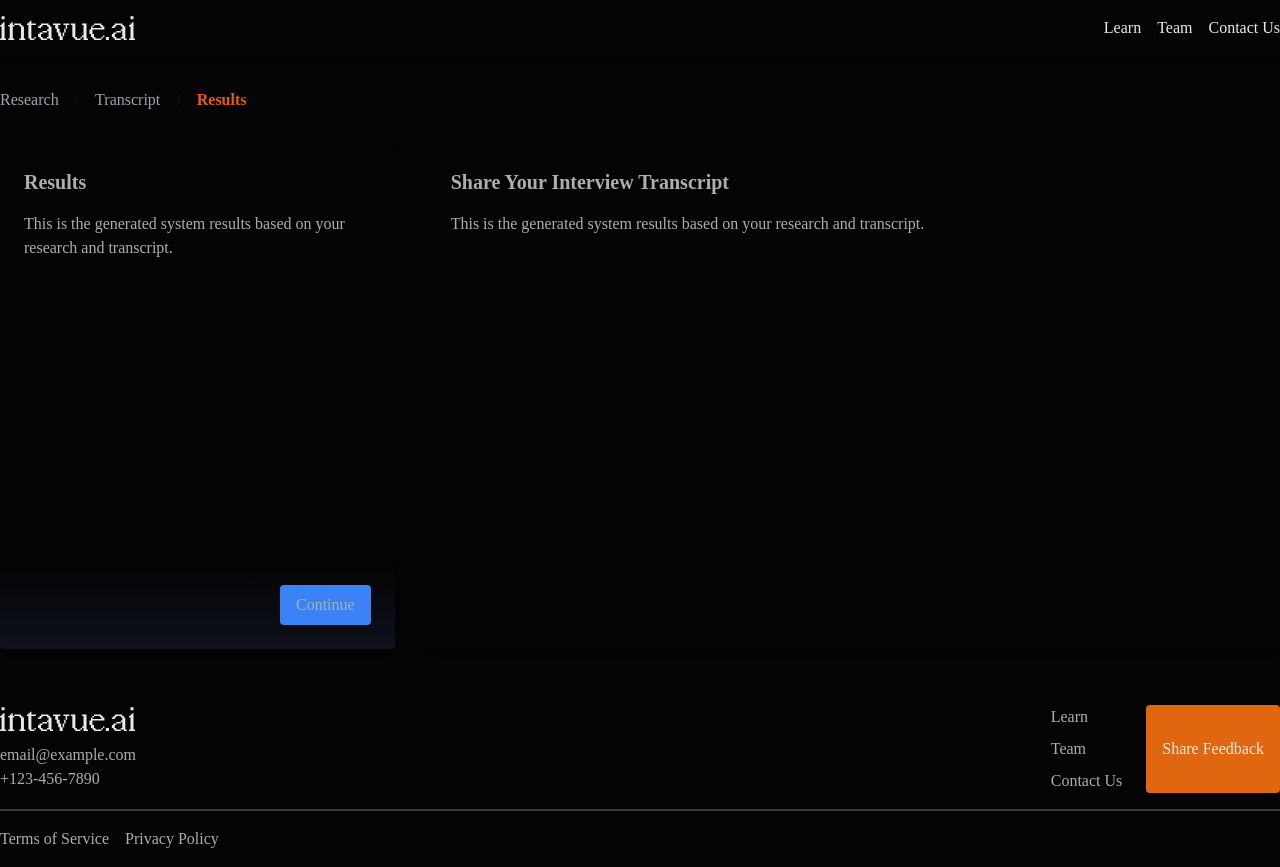
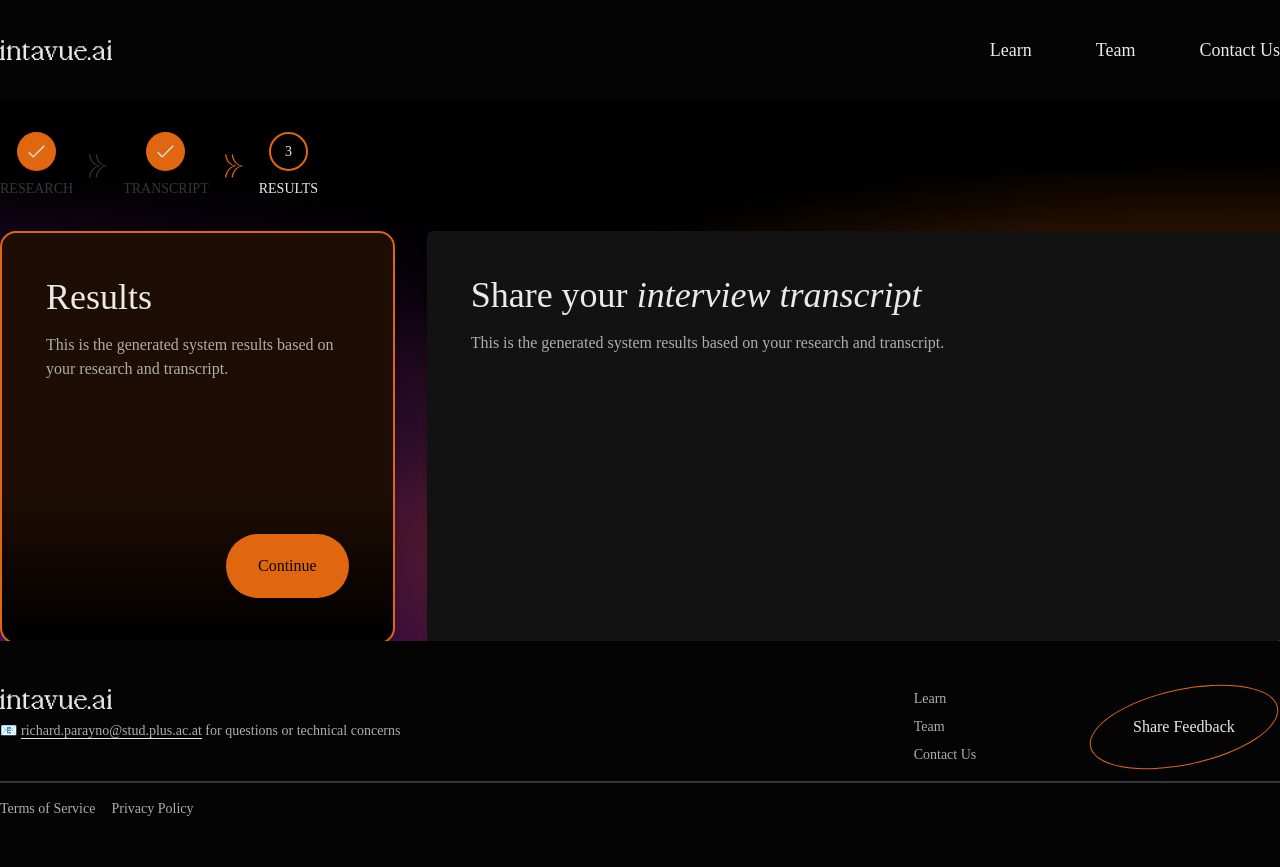
Before and after one commit to richard-parayno/ux-llm, a Flask app: page /new-home/step3 in a window 1280 px wide. Run offline with Flask 3, Linux system fonts and the light colour scheme; some web fonts are replaced.

```diff
--- a/static/dist/css/style.css
+++ b/static/dist/css/style.css
@@ -588,9 +584,9 @@ video {
   z-index: 10;
 }
 
-.mx-6 {
-  margin-left: 1.5rem;
-  margin-right: 1.5rem;
+.mx-11 {
+  margin-left: 2.75rem;
+  margin-right: 2.75rem;
 }
 
 .mx-auto {
@@ -643,20 +652,48 @@ video {
   margin-top: 2.25rem;
 }
 
-.mr-2 {
-  margin-right: 0.5rem;
+.ml-3 {
+  margin-left: 0.75rem;
 }
 
-.mb-7 {
-  margin-bottom: 1.75rem;
+.ml-8 {
+  margin-left: 2rem;
+}
+
+.ml-12 {
+  margin-left: 3rem;
+}
+
+.ml-4 {
+  margin-left: 1rem;
+}
+
+.ml-11 {
+  margin-left: 2.75rem;
+}
+
+.mt-1 {
+  margin-top: 0.25rem;
+}
+
+.ml-6 {
+  margin-left: 1.5rem;
 }
 
 .block {
   display: block;
 }
 
+.inline-block {
+  display: inline-block;
+}
+
 .flex {
   display: flex;
+}
+
+.inline-flex {
+  display: inline-flex;
 }
 
 .h-12 {
@@ -671,8 +708,8 @@ video {
   height: 10rem;
 }
 
-.h-\[calc\(100vh-200px\)\] {
-  height: calc(100vh - 200px);
+.h-6 {
+  height: 1.5rem;
 }
 
 .h-full {
@@ -683,12 +720,24 @@ video {
   height: 100vh;
 }
 
-.h-6 {
-  height: 1.5rem;
+.h-10 {
+  height: 2.5rem;
 }
 
-.h-auto {
-  height: auto;
+.h-5 {
+  height: 1.25rem;
+}
+
+.h-3 {
+  height: 0.75rem;
+}
+
+.h-4 {
+  height: 1rem;
+}
+
+.h-\[39px\] {
+  height: 39px;
 }
 
 .max-h-\[80\%\] {
@@ -727,6 +776,18 @@ video {
   width: 100%;
 }
 
+.w-40 {
+  width: 10rem;
+}
+
+.w-12 {
+  width: 3rem;
+}
+
+.w-\[39px\] {
+  width: 39px;
+}
+
 .flex-1 {
   flex: 1 1 0%;
 }
@@ -739,8 +800,18 @@ video {
   flex-grow: 1;
 }
 
-.grow {
-  flex-grow: 1;
+.-rotate-12 {
+  --tw-rotate: -12deg;
+  transform: translate(var(--tw-translate-x), var(--tw-translate-y)) rotate(var(--tw-rotate)) skewX(var(--tw-skew-x)) skewY(var(--tw-skew-y)) scaleX(var(--tw-scale-x)) scaleY(var(--tw-scale-y));
+}
+
+.rotate-12 {
+  --tw-rotate: 12deg;
+  transform: translate(var(--tw-translate-x), var(--tw-translate-y)) rotate(var(--tw-rotate)) skewX(var(--tw-skew-x)) skewY(var(--tw-skew-y)) scaleX(var(--tw-scale-x)) scaleY(var(--tw-scale-y));
+}
+
+.transform {
+  transform: translate(var(--tw-translate-x), var(--tw-translate-y)) rotate(var(--tw-rotate)) skewX(var(--tw-skew-x)) skewY(var(--tw-skew-y)) scaleX(var(--tw-scale-x)) scaleY(var(--tw-scale-y));
 }
 
 .resize-none {
@@ -783,16 +870,16 @@ video {
   justify-content: space-between;
 }
 
+.space-x-28 > :not([hidden]) ~ :not([hidden]) {
+  --tw-space-x-reverse: 0;
+  margin-right: calc(7rem * var(--tw-space-x-reverse));
+  margin-left: calc(7rem * calc(1 - var(--tw-space-x-reverse)));
+}
+
 .space-x-4 > :not([hidden]) ~ :not([hidden]) {
   --tw-space-x-reverse: 0;
   margin-right: calc(1rem * var(--tw-space-x-reverse));
   margin-left: calc(1rem * calc(1 - var(--tw-space-x-reverse)));
-}
-
-.space-x-6 > :not([hidden]) ~ :not([hidden]) {
-  --tw-space-x-reverse: 0;
-  margin-right: calc(1.5rem * var(--tw-space-x-reverse));
-  margin-left: calc(1.5rem * calc(1 - var(--tw-space-x-reverse)));
 }
 
 .space-y-2 > :not([hidden]) ~ :not([hidden]) {
@@ -805,6 +892,36 @@ video {
   --tw-space-y-reverse: 0;
   margin-top: calc(1rem * calc(1 - var(--tw-space-y-reverse)));
   margin-bottom: calc(1rem * var(--tw-space-y-reverse));
+}
+
+.space-x-8 > :not([hidden]) ~ :not([hidden]) {
+  --tw-space-x-reverse: 0;
+  margin-right: calc(2rem * var(--tw-space-x-reverse));
+  margin-left: calc(2rem * calc(1 - var(--tw-space-x-reverse)));
+}
+
+.space-x-11 > :not([hidden]) ~ :not([hidden]) {
+  --tw-space-x-reverse: 0;
+  margin-right: calc(2.75rem * var(--tw-space-x-reverse));
+  margin-left: calc(2.75rem * calc(1 - var(--tw-space-x-reverse)));
+}
+
+.space-x-24 > :not([hidden]) ~ :not([hidden]) {
+  --tw-space-x-reverse: 0;
+  margin-right: calc(6rem * var(--tw-space-x-reverse));
+  margin-left: calc(6rem * calc(1 - var(--tw-space-x-reverse)));
+}
+
+.space-x-20 > :not([hidden]) ~ :not([hidden]) {
+  --tw-space-x-reverse: 0;
+  margin-right: calc(5rem * var(--tw-space-x-reverse));
+  margin-left: calc(5rem * calc(1 - var(--tw-space-x-reverse)));
+}
+
+.space-x-16 > :not([hidden]) ~ :not([hidden]) {
+  --tw-space-x-reverse: 0;
+  margin-right: calc(4rem * var(--tw-space-x-reverse));
+  margin-left: calc(4rem * calc(1 - var(--tw-space-x-reverse)));
 }
 
 .overflow-auto {
@@ -831,25 +948,53 @@ video {
   border-radius: 0.25rem;
 }
 
+.rounded-2xl {
+  border-radius: 1rem;
+}
+
+.rounded-full {
+  border-radius: 9999px;
+}
+
 .rounded-md {
   border-radius: 0.375rem;
+}
+
+.rounded-\[50px\/100px\] {
+  border-radius: 50px/100px;
+}
+
+.rounded-\[100\%\/50\%\] {
+  border-radius: 100%/50%;
+}
+
+.rounded-\[50\%\/25\%\] {
+  border-radius: 50%/25%;
+}
+
+.rounded-\[50\%\] {
+  border-radius: 50%;
 }
 
 .rounded-lg {
   border-radius: 0.5rem;
 }
 
-.rounded-full {
-  border-radius: 9999px;
-}
-
-.rounded-b {
-  border-bottom-right-radius: 0.25rem;
-  border-bottom-left-radius: 0.25rem;
+.rounded-b-2xl {
+  border-bottom-right-radius: 1rem;
+  border-bottom-left-radius: 1rem;
 }
 
 .border {
   border-width: 1px;
+}
+
+.border-2 {
+  border-width: 2px;
+}
+
+.border-b {
+  border-bottom-width: 1px;
 }
 
 .border-b-2 {
@@ -858,15 +1003,6 @@ video {
 
 .border-t {
   border-top-width: 1px;
-}
-
-.border-b {
-  border-bottom-width: 1px;
-}
-
-.border-gray-200 {
-  --tw-border-opacity: 1;
-  border-color: rgb(229 231 235 / var(--tw-border-opacity));
 }
 
 .border-gray-300 {
@@ -887,6 +1023,15 @@ video {
 .border-orange-900 {
   --tw-border-opacity: 1;
   border-color: rgb(224 103 16 / var(--tw-border-opacity));
+}
+
+.border-gray-900 {
+  --tw-border-opacity: 1;
+  border-color: rgb(128 128 128 / var(--tw-border-opacity));
+}
+
+.bg-base-mesh {
+  background-color: hsla(0,0%,0%,1);
 }
 
 .bg-black-bg {
@@ -914,28 +1059,53 @@ video {
   background-color: rgb(47 47 47 / var(--tw-bg-opacity));
 }
 
+.bg-gray-800 {
+  --tw-bg-opacity: 1;
+  background-color: rgb(100 100 100 / var(--tw-bg-opacity));
+}
+
+.bg-orange-100 {
+  --tw-bg-opacity: 1;
+  background-color: rgb(30 13 4 / var(--tw-bg-opacity));
+}
+
 .bg-orange-900 {
   --tw-bg-opacity: 1;
   background-color: rgb(224 103 16 / var(--tw-bg-opacity));
 }
 
-.bg-gray-800 {
-  --tw-bg-opacity: 1;
-  background-color: rgb(100 100 100 / var(--tw-bg-opacity));
+.bg-transparent {
+  background-color: transparent;
 }
 
 .bg-gradient-to-t {
   background-image: linear-gradient(to top, var(--tw-gradient-stops));
 }
 
-.from-black {
-  --tw-gradient-from: #0F121D var(--tw-gradient-from-position);
-  --tw-gradient-to: rgb(15 18 29 / 0) var(--tw-gradient-to-position);
+.bg-mesh-gradient {
+  background-image:
+          radial-gradient(at 40% 20%, hsla(11,0%,0%,1) 0px, transparent 50%),
+          radial-gradient(at 96% 48%, hsla(25,100%,50%,0.44) 0px, transparent 50%),
+          radial-gradient(at 0% 50%, hsla(284,73%,20%,1) 0px, transparent 50%),
+          radial-gradient(at 69% 69%, hsla(25,100%,50%,0.44) 0px, transparent 50%),
+          radial-gradient(at 0% 100%, hsla(283,73%,23%,1) 0px, transparent 50%),
+          radial-gradient(at 80% 100%, hsla(18,100%,55%,1) 0px, transparent 50%),
+          radial-gradient(at 0% 0%, hsla(340,0%,0%,1) 0px, transparent 50%)
+        ;
+}
+
+.from-\[\#000000\] {
+  --tw-gradient-from: #000000 var(--tw-gradient-from-position);
+  --tw-gradient-to: rgb(0 0 0 / 0) var(--tw-gradient-to-position);
   --tw-gradient-stops: var(--tw-gradient-from), var(--tw-gradient-to);
 }
 
 .to-transparent {
   --tw-gradient-to: transparent var(--tw-gradient-to-position);
+}
+
+.p-11 {
+  padding: 2.75rem;
 }
 
 .p-2 {
@@ -946,16 +1116,12 @@ video {
   padding: 1rem;
 }
 
-.p-6 {
-  padding: 1.5rem;
-}
-
 .p-8 {
   padding: 2rem;
 }
 
-.p-11 {
-  padding: 2.75rem;
+.p-3 {
+  padding: 0.75rem;
 }
 
 .px-3 {
@@ -968,29 +1134,9 @@ video {
   padding-right: 1rem;
 }
 
-.py-2 {
-  padding-top: 0.5rem;
-  padding-bottom: 0.5rem;
-}
-
-.py-4 {
-  padding-top: 1rem;
-  padding-bottom: 1rem;
-}
-
-.py-8 {
-  padding-top: 2rem;
-  padding-bottom: 2rem;
-}
-
 .px-8 {
   padding-left: 2rem;
   padding-right: 2rem;
-}
-
-.py-5 {
-  padding-top: 1.25rem;
-  padding-bottom: 1.25rem;
 }
 
 .py-1 {
@@ -1003,9 +1149,49 @@ video {
   padding-bottom: 0.375rem;
 }
 
-.py-11 {
-  padding-top: 2.75rem;
-  padding-bottom: 2.75rem;
+.py-12 {
+  padding-top: 3rem;
+  padding-bottom: 3rem;
+}
+
+.py-2 {
+  padding-top: 0.5rem;
+  padding-bottom: 0.5rem;
+}
+
+.py-4 {
+  padding-top: 1rem;
+  padding-bottom: 1rem;
+}
+
+.py-5 {
+  padding-top: 1.25rem;
+  padding-bottom: 1.25rem;
+}
+
+.py-8 {
+  padding-top: 2rem;
+  padding-bottom: 2rem;
+}
+
+.px-11 {
+  padding-left: 2.75rem;
+  padding-right: 2.75rem;
+}
+
+.py-9 {
+  padding-top: 2.25rem;
+  padding-bottom: 2.25rem;
+}
+
+.py-3 {
+  padding-top: 0.75rem;
+  padding-bottom: 0.75rem;
+}
+
+.px-5 {
+  padding-left: 1.25rem;
+  padding-right: 1.25rem;
 }
 
 .pb-4 {
@@ -1016,20 +1202,44 @@ video {
   padding-right: 2rem;
 }
 
-.pt-6 {
-  padding-top: 1.5rem;
+.pt-11 {
+  padding-top: 2.75rem;
 }
 
-.pb-3 {
-  padding-bottom: 0.75rem;
+.pb-12 {
+  padding-bottom: 3rem;
 }
 
-.pb-7 {
-  padding-bottom: 1.75rem;
+.pl-8 {
+  padding-left: 2rem;
 }
 
-.pb-9 {
-  padding-bottom: 2.25rem;
+.pr-10 {
+  padding-right: 2.5rem;
+}
+
+.pt-1 {
+  padding-top: 0.25rem;
+}
+
+.pb-2 {
+  padding-bottom: 0.5rem;
+}
+
+.text-center {
+  text-align: center;
+}
+
+.align-baseline {
+  vertical-align: baseline;
+}
+
+.align-middle {
+  vertical-align: middle;
+}
+
+.align-text-bottom {
+  vertical-align: text-bottom;
 }
 
 .font-editorial-new {
@@ -1060,6 +1270,16 @@ video {
   line-height: 1.75rem;
 }
 
+.text-lg {
+  font-size: 1.125rem;
+  line-height: 1.75rem;
+}
+
+.text-base {
+  font-size: 1rem;
+  line-height: 1.5rem;
+}
+
 .font-bold {
   font-weight: 700;
 }
@@ -1088,16 +1316,6 @@ video {
 .text-blue-600 {
   --tw-text-opacity: 1;
   color: rgb(37 99 235 / var(--tw-text-opacity));
-}
-
-.text-gray-400 {
-  --tw-text-opacity: 1;
-  color: rgb(156 163 175 / var(--tw-text-opacity));
-}
-
-.text-gray-500 {
-  --tw-text-opacity: 1;
-  color: rgb(27 27 27 / var(--tw-text-opacity));
 }
 
 .text-gray-600 {
@@ -1110,14 +1328,14 @@ video {
   color: rgb(55 55 55 / var(--tw-text-opacity));
 }
 
-.text-orange-600 {
-  --tw-text-opacity: 1;
-  color: rgb(234 88 12 / var(--tw-text-opacity));
-}
-
 .text-white-700 {
   --tw-text-opacity: 1;
   color: rgb(174 174 174 / var(--tw-text-opacity));
+}
+
+.text-white-800 {
+  --tw-text-opacity: 1;
+  color: rgb(220 220 220 / var(--tw-text-opacity));
 }
 
 .text-white-900 {
--- a/templates/app_layout.html
+++ b/templates/app_layout.html
@@ -10,14 +10,14 @@
 
 <!-- Sticky Navbar Component -->
 <nav class="bg-black-bg shadow-md sticky top-0 z-10 font-editorial-new">
-    <div class="container mx-auto py-4">
+    <div class="container mx-auto py-9">
         <div class="flex justify-between items-center">
             <!-- Logo -->
-            <a href="/new-home" class="text-xl font-bold text-white-900">
-                <img src="{{ url_for('static', filename='src/logo.svg')}}" alt="intavue.ai logo" class="mr-2 h-6 w-auto">
+            <a href="/new-home">
+                <img src="{{ url_for('static', filename='src/logo.svg')}}" alt="intavue.ai logo" class="mr-2 h-5 w-auto">
             </a>
             <!-- Links -->
-            <div class="flex space-x-4">
+            <div class="flex space-x-16 font-extralight items-center text-lg">
                 <a href="/learn" class="text-white-900 hover:text-white-900">Learn</a>
                 <a href="/team" class="text-white-900 hover:text-white-900">Team</a>
                 <a href="/contact" class="text-white-900 hover:text-white-900">Contact Us</a>
@@ -27,36 +27,41 @@
 </nav>
 
 <!-- Main Content - Takes up all available space -->
-<div class="flex-grow overflow-y-auto py-8 font-neue-montreal text-white-700 h-screen">
+<div class="flex-grow overflow-y-auto py-8 font-neue-montreal text-white-700 h-screen bg-base-mesh bg-mesh-gradient">
     {% block content %}{% endblock %}
 </div>
 
 <!-- Sticky Footer Component -->
 <footer class="bg-black-bg">
-    <div class="container mx-auto py-4 font-editorial-new">
+    <div class="container mx-auto py-12 font-editorial-new">
         <!-- First Row -->
-        <div class="flex justify-between items-center border-b-2 border-gray-700 pb-4">
+        <div class="flex justify-between items-start border-b-2 border-gray-700 pb-4">
             <!-- Left Column -->
             <div>
                 <!-- Logo -->
-                <a href="/new-home" class="text-xl font-bold text-white-900">
-                    <img src="{{ url_for('static', filename='src/logo.svg')}}" alt="intavue.ai logo" class="mb-3 h-6 w-auto">
+                <a href="/new-home">
+                    <img src="{{ url_for('static', filename='src/logo.svg')}}" alt="intavue.ai logo" class="mb-3 h-5 w-auto">
                 </a>
-                <p class="text-white-700">email@example.com</p>
-                <p class="text-white-700">+123-456-7890</p>
+                <div class="font-neue-montreal text-sm">
+                    <p class="text-white-700">📧 <a href="mailto:richard.parayno@stud.plus.ac.at" class="border-b border-1">richard.parayno@stud.plus.ac.at</a> for questions or technical concerns</p>
+                </div>
             </div>
             <!-- Right Column -->
-            <div class="flex space-x-6">
-                <div class="space-y-2">
+            <div class="flex space-x-28">
+                <div class="space-y-2 text-sm">
                     <a href="/learn" class="text-white-700 hover:text-white-900 block">Learn</a>
                     <a href="/team" class="text-white-700 hover:text-white-900 block">Team</a>
                     <a href="/contact" class="text-white-700 hover:text-white-900 block">Contact Us</a>
                 </div>
-                <button class="bg-orange-900 text-white-900 px-4 py-2 rounded hover:bg-orange-800">Share Feedback</button>
+                <button class="bg-transparent border border-orange-900 py-2 px-11 rounded-[50%] transform -rotate-12 hover:border-orange-800">
+                    <div class="transform rotate-12 inline-block">
+                        <span class="text-white-900 font-extralight">Share Feedback</span>
+                    </div>
+                </button>
             </div>
         </div>
         <!-- Second Row -->
-        <div class="flex justify-start space-x-4 mt-4">
+        <div class="flex justify-start space-x-4 mt-4 font-neue-montreal text-sm">
             <a href="/terms" class="text-white-700 hover:text-white-900">Terms of Service</a>
             <a href="/privacy" class="text-white-700 hover:text-white-900">Privacy Policy</a>
         </div>
--- /dev/null
+++ b/templates/breadcrumbs-3.html
@@ -0,0 +1,22 @@
+<ul class="flex space-x-4 text-sm items-center">
+    <div class="flex flex-col items-center">
+        {% include 'icon_step_complete.html' %}
+        <li class="text-gray-700 uppercase mt-2">Research</li>
+    </div>
+    <li>
+        {% include 'icon_progress_inactive.html' %}
+    </li>
+    <div class="flex flex-col items-center">
+        {% include 'icon_step_complete.html' %}
+        <li class="text-gray-700 uppercase mt-2">Transcript</li>
+    </div>
+    <li>
+        {% include 'icon_progress_active.html' %}
+    </li>
+    <div class="flex flex-col items-center">
+        <div class="rounded-full border-2 border-orange-900 flex items-center justify-center w-[39px] h-[39px]" >
+            <p class="text-white-900">3</p>
+        </div>
+        <li class="text-white-900 uppercase mt-2">Results</li>
+    </div>
+</ul>
--- /dev/null
+++ b/templates/icon_progress_active.html
@@ -0,0 +1,6 @@
+<svg width="18" height="24" viewBox="0 0 18 24" fill="none" xmlns="http://www.w3.org/2000/svg">
+    <g id="Arrow Icon" clip-path="url(#clip0_148_1112)">
+    <path id="Vector" d="M17.8314 12.2637L17.8314 11.7285C12.4199 11.2549 8.63163 6.67858 7.98215 0.5L6.62891 0.5C7.33268 6.38152 10.9041 11.2549 15.8296 12.0256C10.9043 12.7383 7.33268 17.6107 6.6292 23.4932L7.98245 23.4932C8.63163 17.3143 12.4205 12.7383 17.8317 12.2647" fill="#E06710"/>
+    <path id="Vector_2" d="M11.2025 11.7285C5.79039 11.2549 2.00272 6.67858 1.35325 0.5L0 0.5C0.703771 6.38152 4.27515 11.2549 9.19977 12.0256C4.27515 12.7386 0.703771 17.6107 1.00501e-06 23.4919L1.35325 23.4919C2.00272 17.3127 5.79039 12.7386 11.2025 12.2637L11.2025 11.7285Z" fill="#E06710"/>
+    </g>
+</svg>
--- /dev/null
+++ b/templates/icon_progress_inactive.html
@@ -0,0 +1,6 @@
+<svg width="18" height="24" viewBox="0 0 18 24" fill="none" xmlns="http://www.w3.org/2000/svg">
+    <g id="Arrow Icon" clip-path="url(#clip0_148_1112)">
+    <path id="Vector" d="M17.8314 12.2637L17.8314 11.7285C12.4199 11.2549 8.63163 6.67858 7.98215 0.5L6.62891 0.5C7.33268 6.38152 10.9041 11.2549 15.8296 12.0256C10.9043 12.7383 7.33268 17.6107 6.6292 23.4932L7.98245 23.4932C8.63163 17.3143 12.4205 12.7383 17.8317 12.2647" fill="#373737"/>
+    <path id="Vector_2" d="M11.2025 11.7285C5.79039 11.2549 2.00272 6.67858 1.35325 0.5L0 0.5C0.703771 6.38152 4.27515 11.2549 9.19977 12.0256C4.27515 12.7386 0.703771 17.6107 1.00501e-06 23.4919L1.35325 23.4919C2.00272 17.3127 5.79039 12.7386 11.2025 12.2637L11.2025 11.7285Z" fill="#373737"/>
+    </g>
+</svg>
--- /dev/null
+++ b/templates/icon_step_complete.html
@@ -0,0 +1,7 @@
+<div class="rounded-full bg-orange-900 w-[39px] h-[39px] flex justify-center items-center">
+    <svg width="19" height="15" viewBox="0 0 19 15" fill="none" xmlns="http://www.w3.org/2000/svg">
+        <g id="step-success">
+            <path id="Vector" d="M6.10875 11.5166L6.25011 11.6576L6.39135 11.5165L16.8399 1.07782L17.9672 2.20504L6.25 13.9222L1.03284 8.70504L2.16017 7.57771L6.10875 11.5166Z" fill="#EAEAEA" stroke="#B25715" stroke-width="0.4"/>
+        </g>
+    </svg>
+</div>
--- a/templates/step3_results.html
+++ b/templates/step3_results.html
@@ -3,27 +3,21 @@
 {% block content %}
 <!-- Breadcrumbs -->
 <div class="container mx-auto">
-    <ul class="flex space-x-4">
-        <li class="text-gray-400"><a href="/step1">Research</a></li>
-        <li class="text-gray-500">/</li>
-        <li class="text-gray-400"><a href="/step2">Transcript</a></li>
-        <li class="text-gray-500">/</li>
-        <li class="text-orange-600 font-bold">Results</li>
-    </ul>
+    {% include 'breadcrumbs-3.html' %}
 </div>
 <div class="container mx-auto py-8 flex h-full">
     <!-- Left Column -->
     <div class="w-1/3 flex flex-col pr-8">
 
         <!-- Results section -->
-        <div class="bg-white rounded-md shadow-md flex flex-grow flex-col h-full">
-            <h1 class="mx-6 pt-6 text-xl font-bold mb-4">Results</h1>
-            <div class="mx-6 overflow-y-auto flex-grow">
+        <div class="bg-orange-100 rounded-2xl border-2 border-orange-900 shadow-md flex flex-grow flex-col h-full">
+            <h1 class="mx-11 pt-11 text-4xl text-white-900 mb-4 font-editorial-new font-extralight">Results</h1>
+            <div class="mx-11 overflow-y-auto flex-grow">
                 <p class="whitespace-pre-line">{{ system_results }}</p>
             </div>
             <!-- Continue button -->
-            <div class="p-6 bg-gradient-to-t from-black to-transparent rounded-b flex justify-end">
-                <a href="/new-home/thank-you" class="bg-blue-500 text-white px-4 py-2 rounded hover:bg-blue-600">Continue</a>
+            <div class="p-11 bg-gradient-to-t from-[#000000] to-transparent rounded-b-2xl flex justify-end">
+                <a href="/new-home/thank-you" class="bg-orange-900 text-black-bg px-4 py-2 rounded-full hover:bg-orange-800 font-editorial-new py-5 px-8">Continue</a>
             </div>
         </div>
 
@@ -31,8 +25,8 @@
 
     <!-- Right Column -->
     <div class="w-2/3 flex flex-col">
-        <div class="bg-white p-6 rounded-md shadow-md flex-grow flex flex-col h-full">
-            <h1 class="text-xl font-bold mb-4">Share Your Interview Transcript</h1>
+        <div class="bg-black-layer p-11 rounded-md shadow-md flex-grow flex flex-col h-full">
+            <h1 class="text-4xl mb-4 font-editorial-new font-extralight text-white-900">Share your <span class="italic">interview transcript</span></h1>
             <div class="overflow-y-auto flex-grow">
                 <p class="whitespace-pre-line">{{ transcript_content }}</p>
             </div>
```
Also changed, not shown: other parts of static/dist/css/style.css (+45 -22 lines), tailwind.config.js (+18 -0 lines), templates/breadcrumbs-1.html (added, +26 -0 lines), templates/breadcrumbs-2.html (added, +24 -0 lines), templates/button_with_arrow.html (added, +32 -0 lines), templates/step1_research.html (+5 -10 lines), templates/step2_transcript.html (+2 -8 lines), templates/step4_survey.html (+8 -5 lines), static/src/arrow-right.svg (added), static/src/progress-icon-active.svg (added), static/src/progress-icon-inactive.svg (added), static/src/step-complete.svg (added), templates/icon_button_arrow.html (added).
